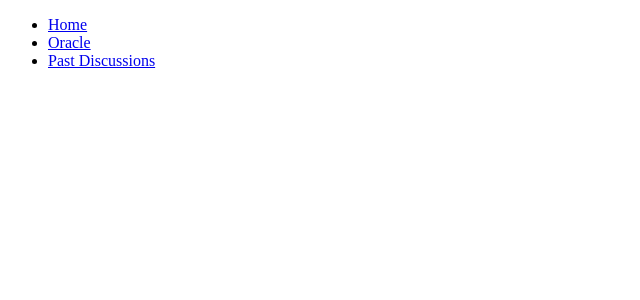
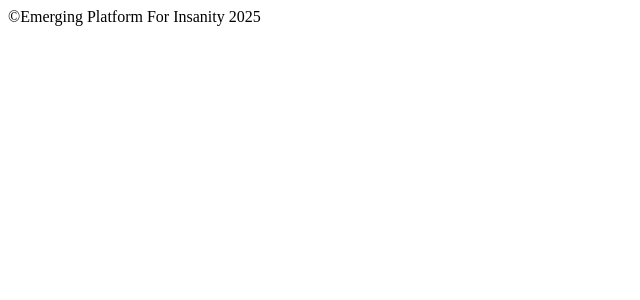
Before and after one commit to MrpZellen/oopsie-oracle, a Nuxt app: page /login in a window 1280 px wide. Shown: the top 300 px of the page, without its empty margins (0-640 px from the left). Built offline with nearby package versions, Linux system fonts and the light colour scheme.

Commit message:
Basic Layout Update

```diff
--- a/app.vue
+++ b/app.vue
@@ -1,14 +1,11 @@
 <template>
-  <header>
-    <nav>
-      <ul>
-        <li><NuxtLink to="/">Home</NuxtLink></li>
-        <li><NuxtLink to="/oracle">Oracle</NuxtLink></li>
-        <li><NuxtLink to="/discussions">Past Discussions</NuxtLink></li>
-      </ul>
-    </nav>
-  </header>
-  <div>
+  <head>
+    <title>Oopsie Oracle</title>
+  </head>
+  <section>
     <NuxtPage />
-  </div>
+  </section>
+  <footer>
+    &copy;Emerging Platform For Insanity 2025
+  </footer>
 </template>
--- /dev/null
+++ b/pages/login.vue
@@ -0,0 +1,3 @@
+<template>
+
+</template>
--- /dev/null
+++ b/pages/sign-up.vue
@@ -0,0 +1,3 @@
+<template>
+
+</template>
```
Also changed, not shown: 1 other file (tests, documents, lock files or other folders).
